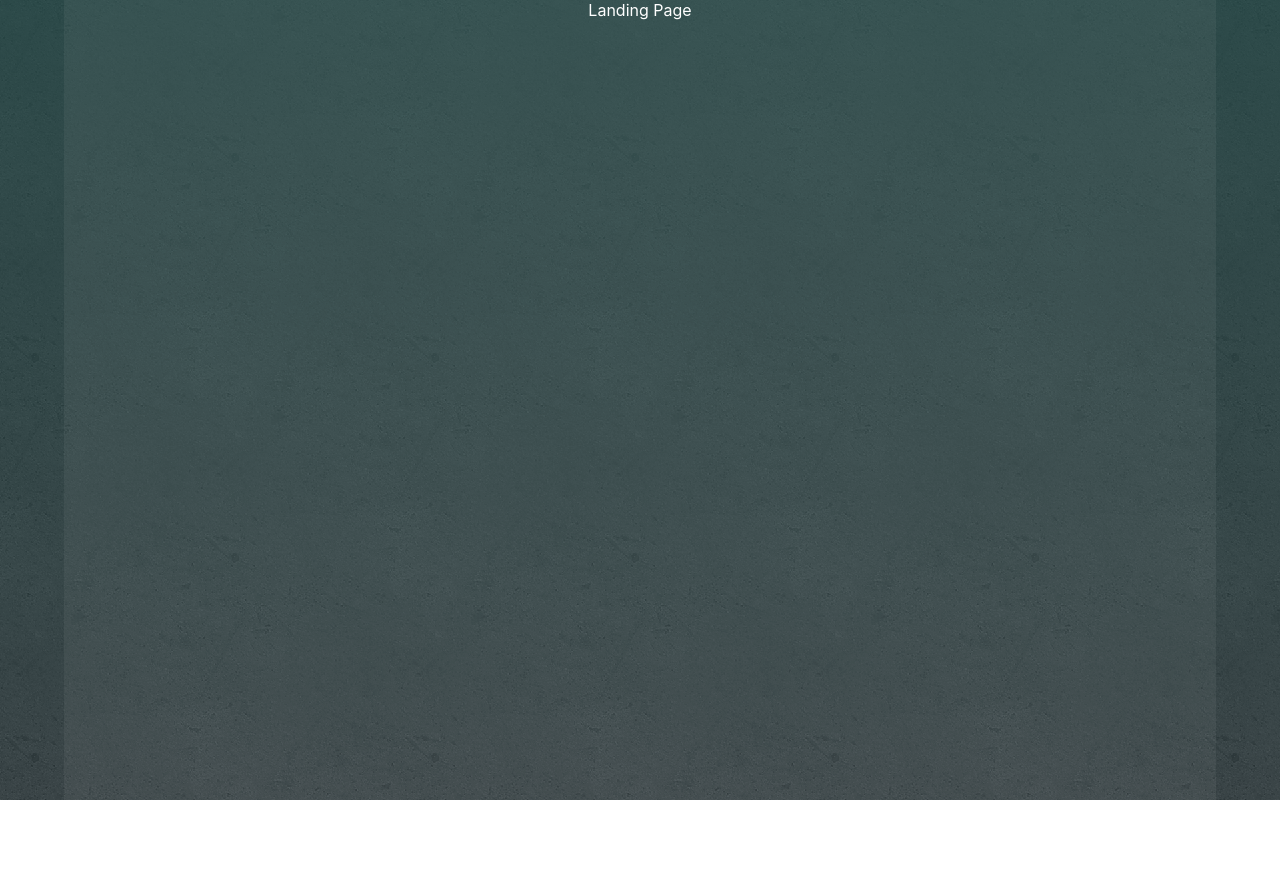
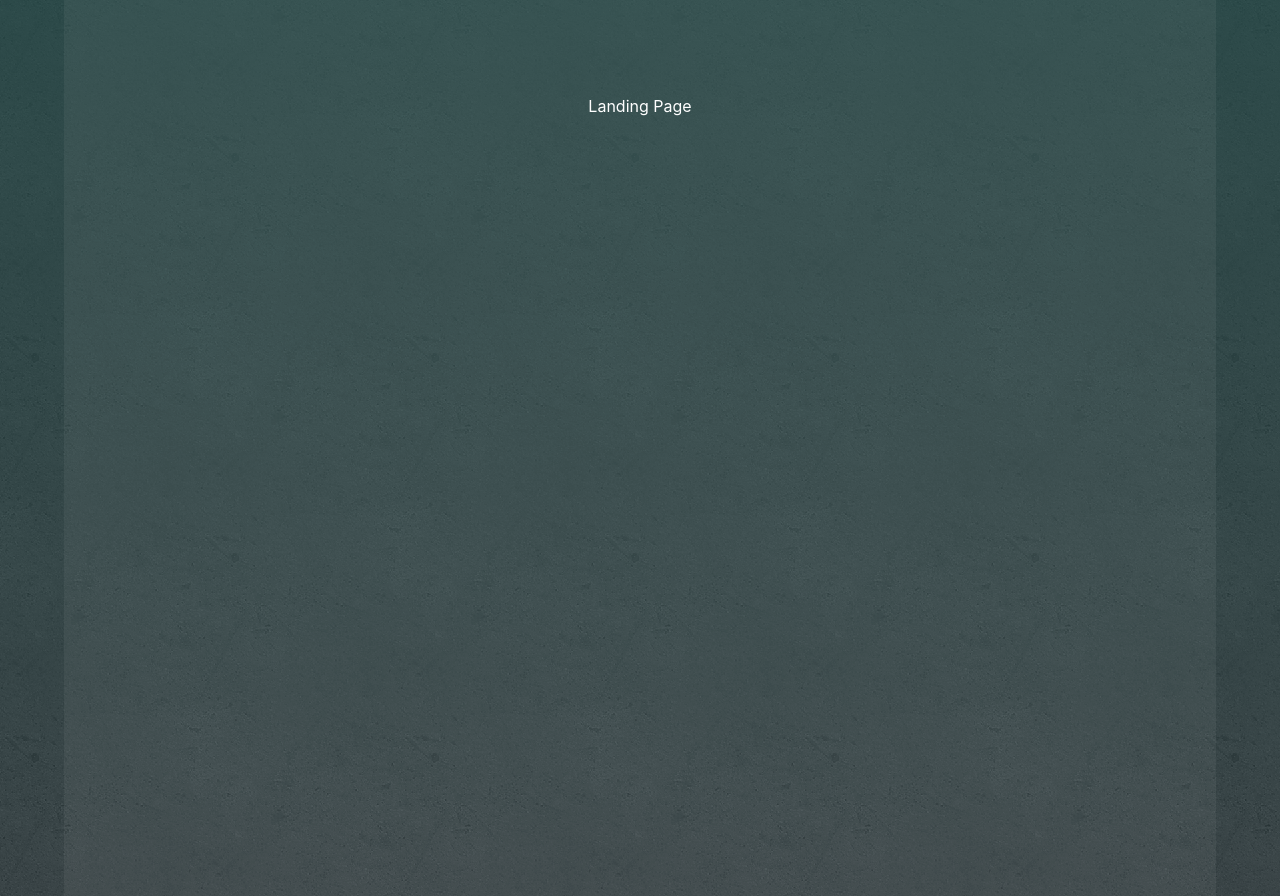
Before and after one commit to HackYourFuture-CPH/kp-toolbox-fp-class21, a React (Create React App) app in the folder packages/client/: page / in a window 1280 px wide. Before the commit the page ends 800 px from the top, so only its background shows below. Built offline with nearby package versions, Linux system fonts and the light colour scheme.

Commit message:
main-container height restriction fixed, and padding added for fixed navigation

```diff
--- a/packages/client/src/components/Main/Main.css
+++ b/packages/client/src/components/Main/Main.css
@@ -1,20 +1,19 @@
 main {
-  background: linear-gradient(
-      180deg,
+  background: linear-gradient(180deg,
       rgba(28, 56, 64, 0.7) 0%,
       rgba(28, 65, 64, 0.8) 0.01%,
-      rgba(7, 27, 32, 0.5) 100%
-    ),
+      rgba(7, 27, 32, 0.5) 100%),
     url('../../../public/assets/images/body-background-image-concrete.png');
   background-repeat: repeat;
-  height: 100vh;
+  min-height: 100vh;
 }
 
 .main-container {
   background: rgba(245, 245, 245, 0.05);
   width: 1220px;
   margin: auto;
-  height: 100vh;
+  min-height: 100vh;
+  padding-top: 6rem;
 }
 
 @media screen and (max-width: 1300px) {
```
